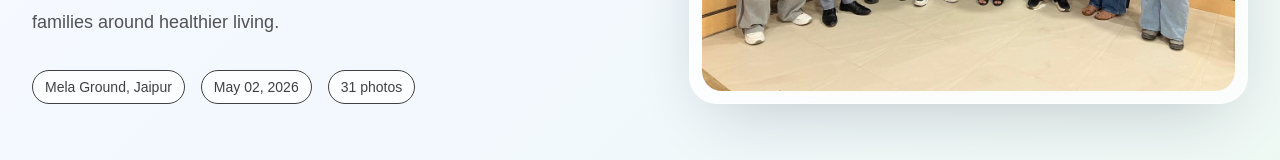
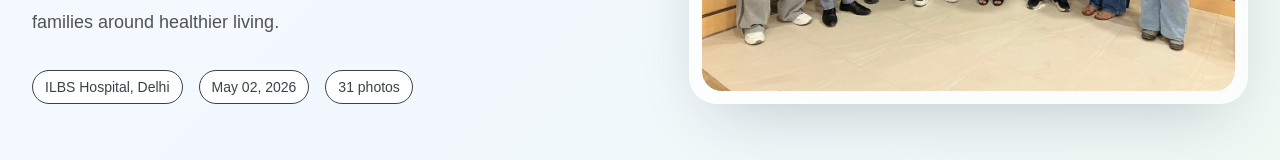
Before and after one commit to TanIX-22/YSMilES, a Next.js app: page /YSMilES/gallery/community-wellness-festival in a window 1280 px wide. Shown: the part 584-744 px from the top of the page. Built offline with nearby package versions, Linux system fonts and the light colour scheme.

Commit message:
Update community festival location

```diff
--- a/components/gallery/content.ts
+++ b/components/gallery/content.ts
@@ -111,7 +111,7 @@ export const albums: GalleryAlbum[] = [
   {
     slug: 'community-wellness-festival',
     title: 'Community Wellness Festival',
-    location: 'Mela Ground, Jaipur',
+    location: 'ILBS Hospital, Delhi',
     date: 'May 02, 2026',
     photoCount: 31,
     description:
```
